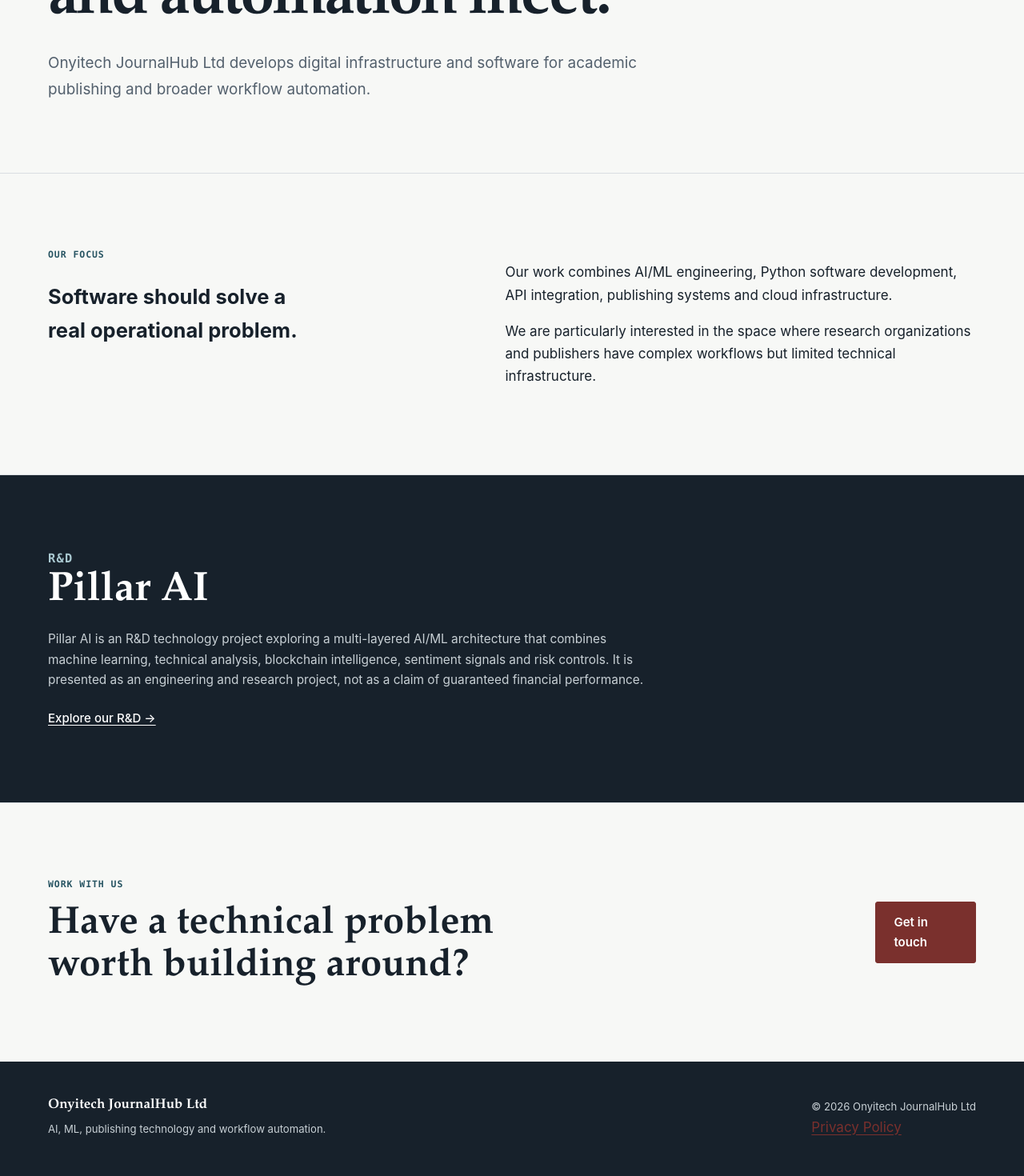
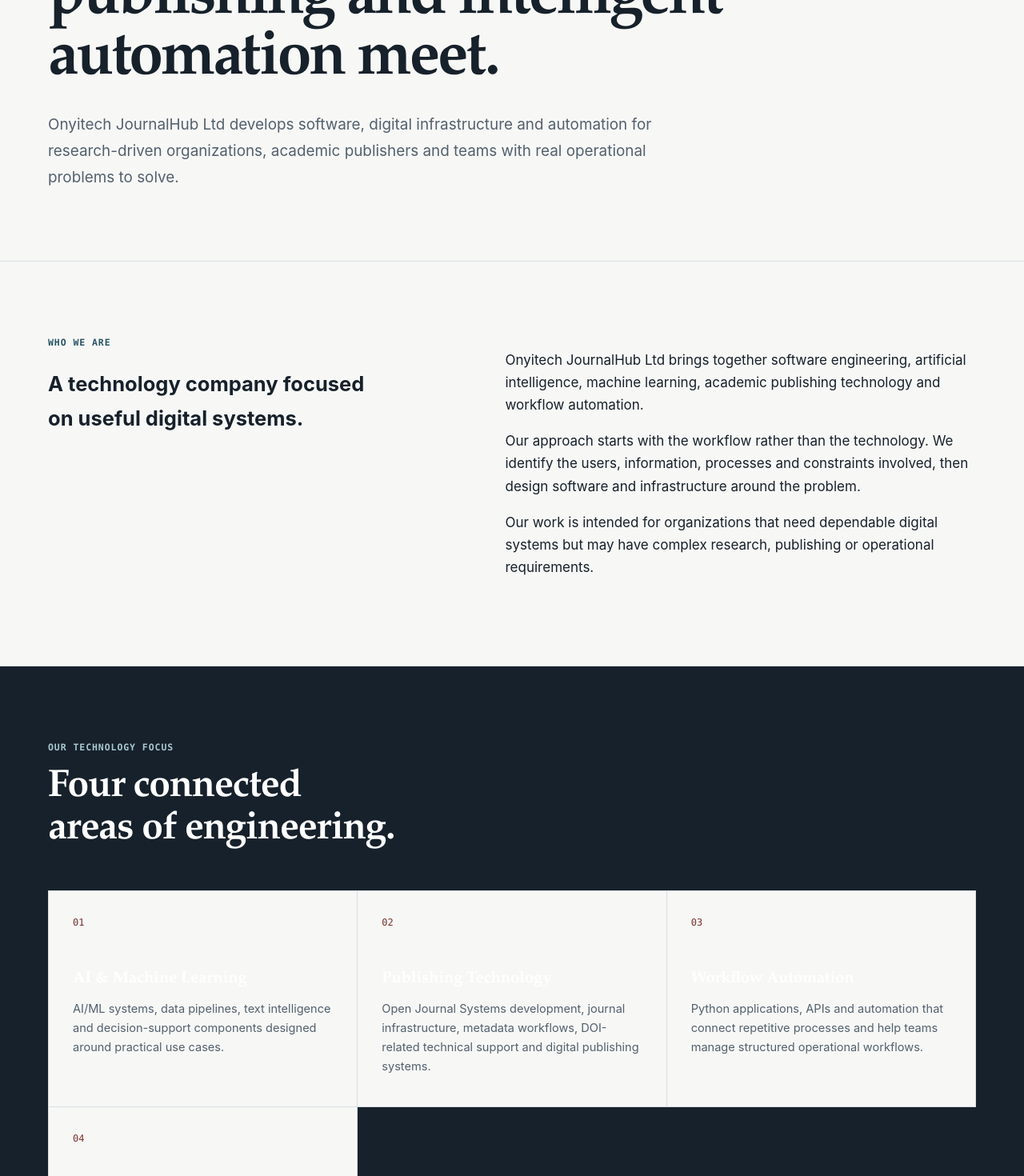
Before and after one commit to onyi4677/onyitechub.com, a Next.js app: page /about in a window 1280 px wide. Shown: the part 400-1870 px from the top of the page at 80% size. Built offline with nearby package versions, Linux system fonts and the light colour scheme.

Commit message:
Expand company About page

```diff
--- a/app/about/page.tsx
+++ b/app/about/page.tsx
@@ -3,14 +3,21 @@
 
 export const metadata = {
   title: "About | Onyitech JournalHub Ltd",
-  description: "About Onyitech JournalHub Ltd and its AI, ML, publishing and automation focus.",
+  description: "About Onyitech JournalHub Ltd, its technology focus, services, projects and approach to AI, publishing and workflow automation.",
 };
 
 export default function AboutPage() {
   return <><SiteHeader /><main className="detail-page">
-    <section className="detail-hero"><div className="wrap"><p className="eyebrow">ABOUT ONYTECH JOURNALHUB</p><h1>Building useful technology where research, publishing and automation meet.</h1><p className="detail-lede">Onyitech JournalHub Ltd develops digital infrastructure and software for academic publishing and broader workflow automation.</p></div></section>
-    <section><div className="wrap two-column"><div><p className="eyebrow">OUR FOCUS</p><h2>Software should solve a real operational problem.</h2></div><div><p>Our work combines AI/ML engineering, Python software development, API integration, publishing systems and cloud infrastructure.</p><p>We are particularly interested in the space where research organizations and publishers have complex workflows but limited technical infrastructure.</p></div></div></section>
-    <section className="dark-panel"><div className="wrap"><p className="eyebrow">R&amp;D</p><h2>Pillar AI</h2><p>Pillar AI is an R&amp;D technology project exploring a multi-layered AI/ML architecture that combines machine learning, technical analysis, blockchain intelligence, sentiment signals and risk controls. It is presented as an engineering and research project, not as a claim of guaranteed financial performance.</p><a className="secondary-link light-link" href="/rnd">Explore our R&amp;D →</a></div></section>
-    <section><div className="wrap cta-band"><div><p className="eyebrow">WORK WITH US</p><h2>Have a technical problem worth building around?</h2></div><a className="btn-primary" href="/contact">Get in touch</a></div></section>
+    <section className="detail-hero"><div className="wrap"><p className="eyebrow">ABOUT ONYTECH JOURNALHUB</p><h1>Building practical technology where research, publishing and intelligent automation meet.</h1><p className="detail-lede">Onyitech JournalHub Ltd develops software, digital infrastructure and automation for research-driven organizations, academic publishers and teams with real operational problems to solve.</p></div></section>
+    <section><div className="wrap two-column"><div><p className="eyebrow">WHO WE ARE</p><h2>A technology company focused on useful digital systems.</h2></div><div><p>Onyitech JournalHub Ltd brings together software engineering, artificial intelligence, machine learning, academic publishing technology and workflow automation.</p><p>Our approach starts with the workflow rather than the technology. We identify the users, information, processes and constraints involved, then design software and infrastructure around the problem.</p><p>Our work is intended for organizations that need dependable digital systems but may have complex research, publishing or operational requirements.</p></div></div></section>
+    <section className="audience-section"><div className="wrap"><div className="section-head"><div><p className="eyebrow">OUR TECHNOLOGY FOCUS</p><h2>Four connected areas of engineering.</h2></div></div><div className="services-grid">
+      <article className="service-card"><span className="service-number">01</span><h3>AI &amp; Machine Learning</h3><p>AI/ML systems, data pipelines, text intelligence and decision-support components designed around practical use cases.</p></article>
+      <article className="service-card"><span className="service-number">02</span><h3>Publishing Technology</h3><p>Open Journal Systems development, journal infrastructure, metadata workflows, DOI-related technical support and digital publishing systems.</p></article>
+      <article className="service-card"><span className="service-number">03</span><h3>Workflow Automation</h3><p>Python applications, APIs and automation that connect repetitive processes and help teams manage structured operational workflows.</p></article>
+      <article className="service-card"><span className="service-number">04</span><h3>Cloud &amp; Custom Software</h3><p>Application architecture, integrations, databases and cloud infrastructure for organizations with specific technical requirements.</p></article>
+    </div></div></section>
+    <section><div className="wrap two-column"><div><p className="eyebrow">SELECTED WORK</p><h2>Technology developed around real use cases.</h2></div><div><h3>Ojukwu Journal of Psychological Services</h3><p>We have developed and supported digital publishing infrastructure for the Ojukwu Journal of Psychological Services (OJPS), including its Open Journal Systems platform, publishing workflows and technical support around metadata, DOI and indexing-related processes.</p><p><a className="secondary-link" href="https://psyservicesjournal.org.ng" target="_blank" rel="noreferrer">Visit OJPS →</a> <a className="secondary-link" href="https://ojs.psyservicesjournal.org.ng" target="_blank" rel="noreferrer">Open OJS →</a></p><h3>Pillar AI</h3><p>Pillar AI is an R&amp;D project exploring modular AI/ML architecture, heterogeneous data integration, machine learning pipelines, blockchain intelligence, sentiment signals and automated risk controls.</p><p><a className="secondary-link" href="/rnd">Explore R&amp;D →</a></p></div></div></section>
+    <section className="dark-panel"><div className="wrap"><p className="eyebrow">OUR APPROACH</p><h2>Build with clarity, responsibility and maintainability.</h2><p>We aim to build systems that are understandable, maintainable and appropriate to their intended use. We separate experimental research from production claims, document important assumptions and keep human responsibility in workflows where decisions have meaningful consequences.</p><p>Our long-term direction is to combine publishing infrastructure, intelligent automation and cloud-based software into practical tools that can serve research communities and organizations beyond a single project.</p></div></section>
+    <section><div className="wrap cta-band"><div><p className="eyebrow">WORK WITH US</p><h2>Have a publishing, automation or AI/ML problem worth building around?</h2></div><a className="btn-primary" href="/contact">Get in touch</a></div></section>
   </main><SiteFooter /></>;
 }
```
